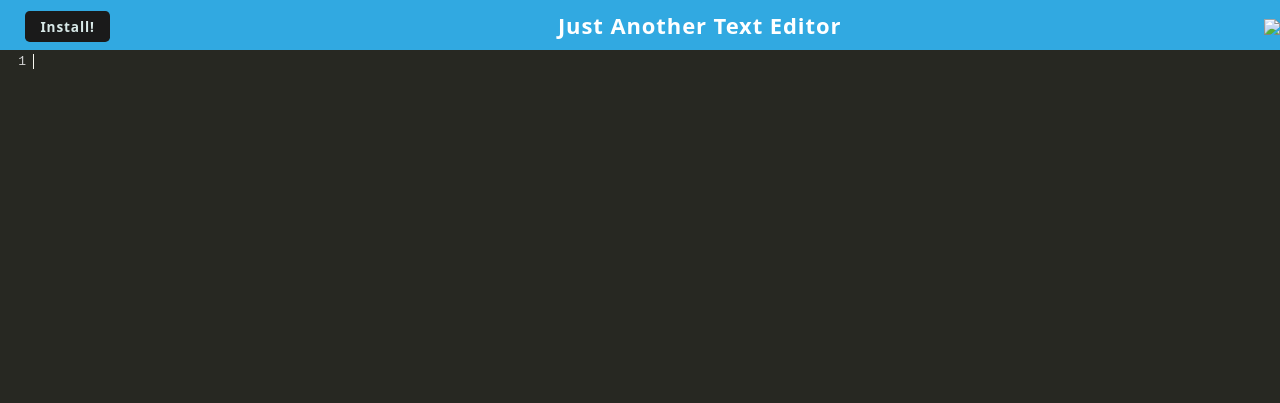
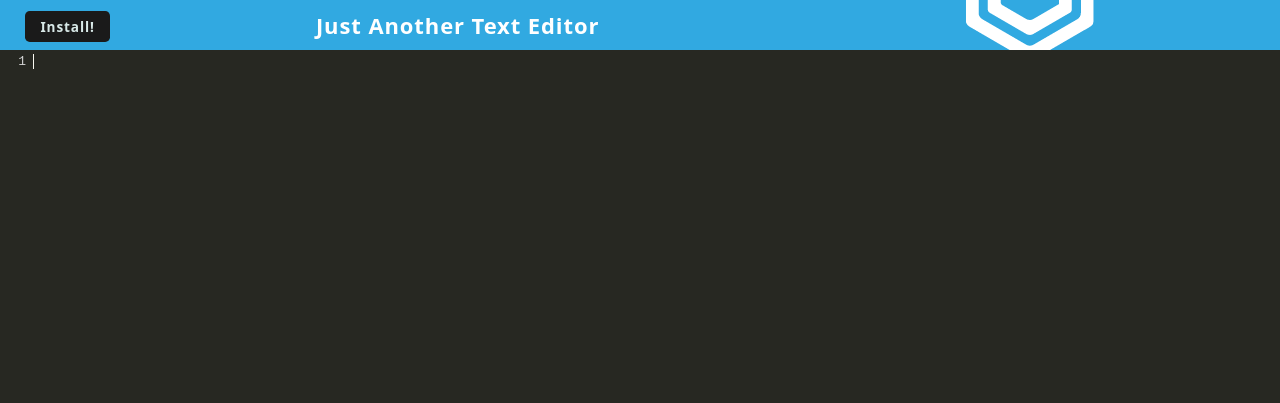
Before and after one commit to GoodK-G/PWA-Text-Editor, a website built with webpack: page client/index.html in a window 1280 px wide. Built offline with nearby package versions, Linux system fonts and the light colour scheme; files whose address does not match are found by name.

Commit message:
Another error occured because I changed up the way my files were stored.

```diff
--- a/client/index.html
+++ b/client/index.html
@@ -26,7 +26,7 @@
      <h1> Just Another Text Editor</h1>
 
       <div class="navbar-brand"
-            ><img src="./assets/icons/icon_96x96.png"
+            ><img src="./src/images/logo.png"
           /></div>
     </nav>
 
```
